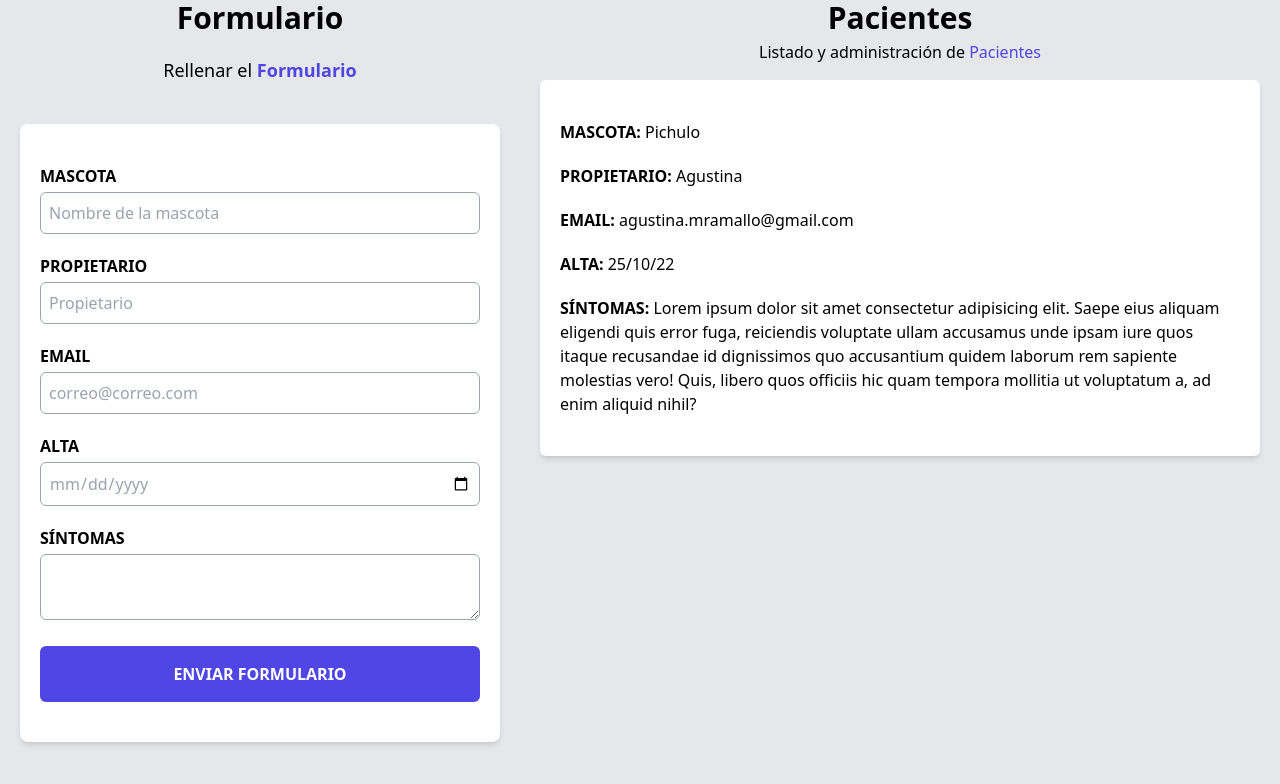
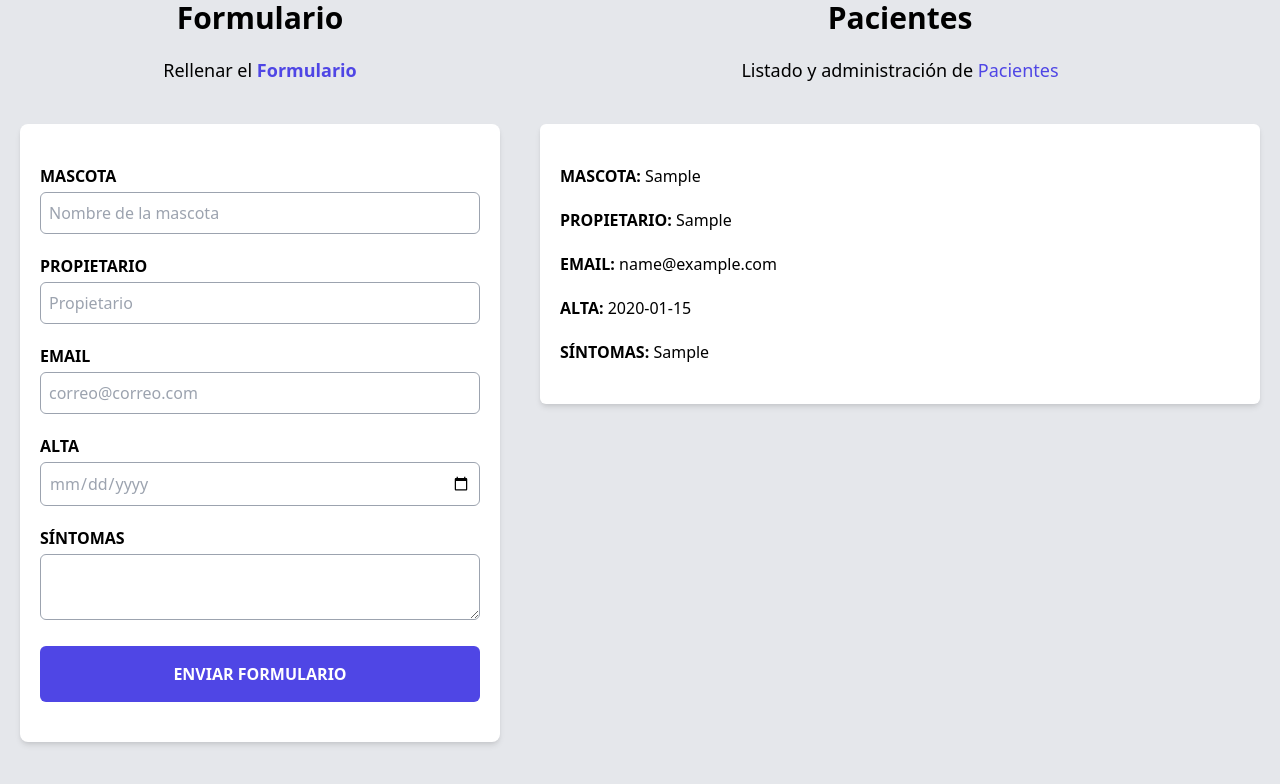
Before and after one commit to joaquinAstengo/citas-react-nuevo, a React (Vite) app: page / in a window 1280 px wide. Both pictures are taken after typing "Sample", "Sample", "name@example.com", "2020-01-15", "Sample" into the empty fields and a click on the input "ENVIAR FORMULARIO". Shown: the part 176-960 px from the top of the page. Built offline with nearby package versions, Linux system fonts and the light colour scheme.

Commit message:
first commit

```diff
--- a/src/App.jsx
+++ b/src/App.jsx
@@ -14,7 +14,9 @@ function App() {
         <Formulario
         pacientes={pacientes}
         setPacientes={setPacientes}></Formulario>
-        <ListaPacientes></ListaPacientes>
+        <ListaPacientes
+        pacientes={pacientes}
+        ></ListaPacientes>
       </div>
     </div>
   )
--- a/src/components/Formulario.jsx
+++ b/src/components/Formulario.jsx
@@ -7,9 +7,13 @@ function Formulario({pacientes, setPacientes}) {
     const [email, setEmail] = useState("");
     const [fecha, setFecha] = useState("");
     const [sintomas, setSintomas] = useState("");
+    const [error, setError] = useState(false)
+    const idPaciente = function(){
+        let idFecha = Date.now().toString()
+        let idMath = Math.random().toString(20).substr(2)
 
-    const [error, setError] = useState(false)
-
+        return idMath + idFecha;
+    }
     const handleSubmit = (e) => {
         e.preventDefault();
 
@@ -25,6 +29,7 @@ function Formulario({pacientes, setPacientes}) {
             email,
             fecha,
             sintomas,
+            id: idPaciente()
         }
 
         setPacientes([...pacientes, objetoPaciente]);
--- a/src/components/ListaPacientes.jsx
+++ b/src/components/ListaPacientes.jsx
@@ -1,13 +1,19 @@
-import React from 'react';
 import Paciente from './Paciente';
-function ListaPacientes() {
-  return <div className='lg:w-3/5 mx-5 md:h-screen md:w-1/2'>
+import {useState} from 'react';
+
+function ListaPacientes({pacientes}) {
+  return <div className='lg:w-3/5 mx-5 md:h-screen  md:w-1/2'>
     <div className="text-center">
-      <h2 className='font-bold mb-1 text-3xl'>Pacientes</h2>
-      <p>Listado y administración de {''}<span className='text-indigo-600'>Pacientes</span></p>
+      <h2 className='text-3xl font-bold text-center'>Pacientes</h2>
+      <p className='text-lg text-center mt-5 mb-10'>Listado y administración de {''}<span className='text-indigo-600'>Pacientes</span></p>
     </div>
 
-      <Paciente></Paciente>
+    {pacientes.map(paciente => (
+      <Paciente
+      key={paciente.id}
+      paciente={paciente} />
+
+    ))}
     </div>
 }
 
--- a/src/components/Paciente.jsx
+++ b/src/components/Paciente.jsx
@@ -1,23 +1,26 @@
+import {useState} from 'react';
 
+function Paciente({paciente}) {
 
-function Paciente() {
+  const {nombre, propietario, email, fecha, sintomas} = paciente;
+
   return (
           <>
       <div className='rounded-md shadow-md bg-white my-4 w-full p-5'>
       <p className='font-bold uppercase my-5'>Mascota: {''}
-      <span className="normal-case font-normal">Pichulo</span>
+      <span className="normal-case font-normal">{paciente.nombre}</span>
       </p>
       <p className='font-bold my-5 uppercase'>Propietario: {''}
-      <span className="normal-case font-normal">Agustina</span>
+      <span className="normal-case font-normal">{paciente.propietario}</span>
       </p>
       <p className='font-bold my-5 uppercase'>Email: {''}
-      <span className="normal-case font-normal">agustina.mramallo@gmail.com</span>
+      <span className="normal-case font-normal">{paciente.email}</span>
       </p>
       <p className='font-bold my-5  uppercase'>Alta: {''}
-      <span className="normal-case font-normal">25/10/22</span>
+      <span className="normal-case font-normal">{paciente.fecha}</span>
       </p>
       <p className='font-bold my-5  uppercase'>Síntomas: {''}
-        <span className="normal-case font-normal">Lorem ipsum dolor sit amet consectetur adipisicing elit. Saepe eius aliquam eligendi quis error fuga, reiciendis voluptate ullam accusamus unde ipsam iure quos itaque recusandae id dignissimos quo accusantium quidem laborum rem sapiente molestias vero! Quis, libero quos officiis hic quam tempora mollitia ut voluptatum a, ad enim aliquid nihil?</span>
+        <span className="normal-case font-normal">{paciente.sintomas}</span>
       </p>
     </div>
     </>
```
